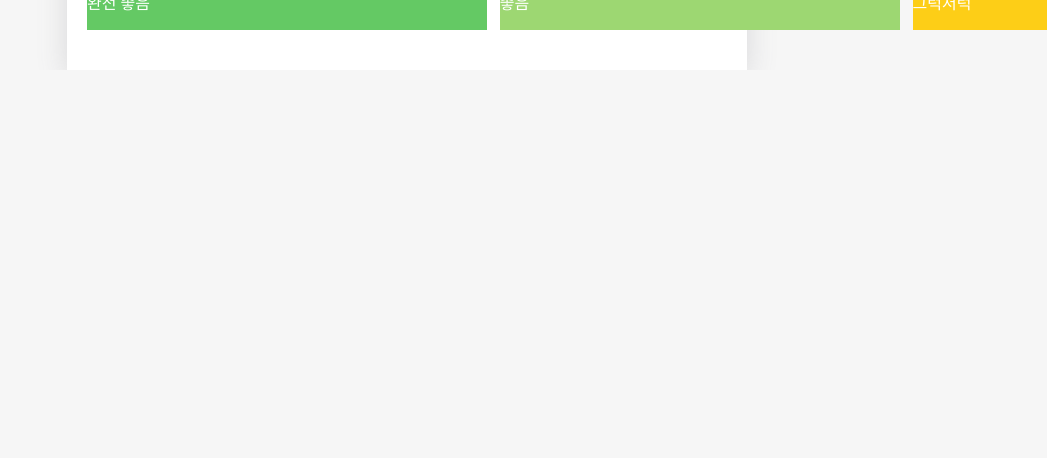
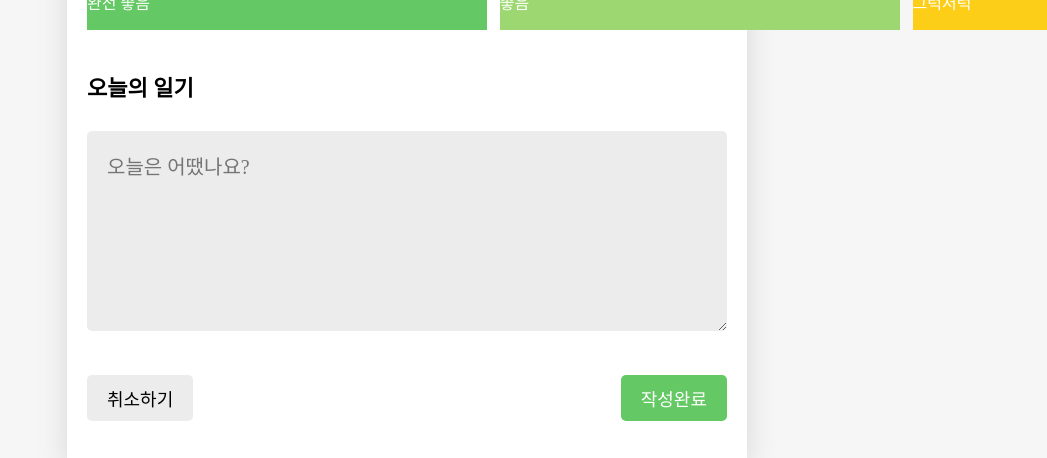
Before and after one commit to parksaneon/diary-emo, a React (Create React App) app: page /new in a window 1280 px wide. Shown: the part 2150-2608 px from the top of the page, without its empty margins (233-1280 px from the left). Before the commit the page ends 2220 px from the top, so only its background shows below. Built offline with nearby package versions, Linux system fonts and the light colour scheme.

Commit message:
feat : DiaryEditor onCreate

```diff
--- a/src/components/DiaryEditor.js
+++ b/src/components/DiaryEditor.js
@@ -1,5 +1,6 @@
-import { useState } from 'react';
+import { useState, useRef, useContext } from 'react';
 import { useNavigate } from 'react-router-dom';
+import { DiaryDispatchContext } from '../App';
 
 import MyHeader from './MyHeader';
 import MyButton from './MyButton';
@@ -16,12 +17,24 @@ const emotionList = [
 const getStringDate = date => date.toISOString().slice(0, 10);
 
 const DiaryEditor = () => {
+  const [date, setDate] = useState(getStringDate(new Date()));
   const [emotion, setEmotion] = useState(3);
-  const [date, setDate] = useState(getStringDate(new Date()));
-
+  const [content, setContent] = useState('');
+  const contentRef = useRef();
   const navigate = useNavigate();
+  const { onCreate } = useContext(DiaryDispatchContext);
 
   const handleClickEmotion = emotion => setEmotion(emotion);
+
+  const handleSubmit = () => {
+    if (content.length < 1) {
+      contentRef.current.focus();
+      return;
+    }
+
+    onCreate(date, content, emotion);
+    navigate('/', { replace: true });
+  };
 
   return (
     <div className='DiaryEditor'>
@@ -30,20 +43,37 @@ const DiaryEditor = () => {
         <section>
           <h4>오늘은 언제인가요?</h4>
           <div className='input-box'>
-            <input className='input-date' type='date' onChange={e => setDate(e.target.value)} />
+            <input className='input-date' type='date' value={date} onChange={e => setDate(e.target.value)} />
           </div>
         </section>
         <section>
           <h4>오늘의 감정</h4>
           <div className='input-box emotion_list_wrapper'>
-            {emotionList.map(emotion => (
+            {emotionList.map(emotionItem => (
               <EmotionItem
-                key={emotion.emotion_id}
-                {...emotion}
+                key={emotionItem.emotion_id}
+                {...emotionItem}
                 onClick={handleClickEmotion}
-                isSelected={emotion.emotion_id === emotion}
+                isSelected={emotionItem.emotion_id === emotion}
               />
             ))}
+          </div>
+        </section>
+        <section>
+          <h4>오늘의 일기</h4>
+          <div className='input_box text_wrapper'>
+            <textarea
+              placeholder='오늘은 어땠나요?'
+              ref={contentRef}
+              value={content}
+              onChange={e => setContent(e.target.value)}
+            />
+          </div>
+        </section>
+        <section>
+          <div className='control_box'>
+            <MyButton text='취소하기' onClick={() => navigate(-1)} />
+            <MyButton text='작성완료' type='positive' onClick={handleSubmit} />
           </div>
         </section>
       </div>
```
